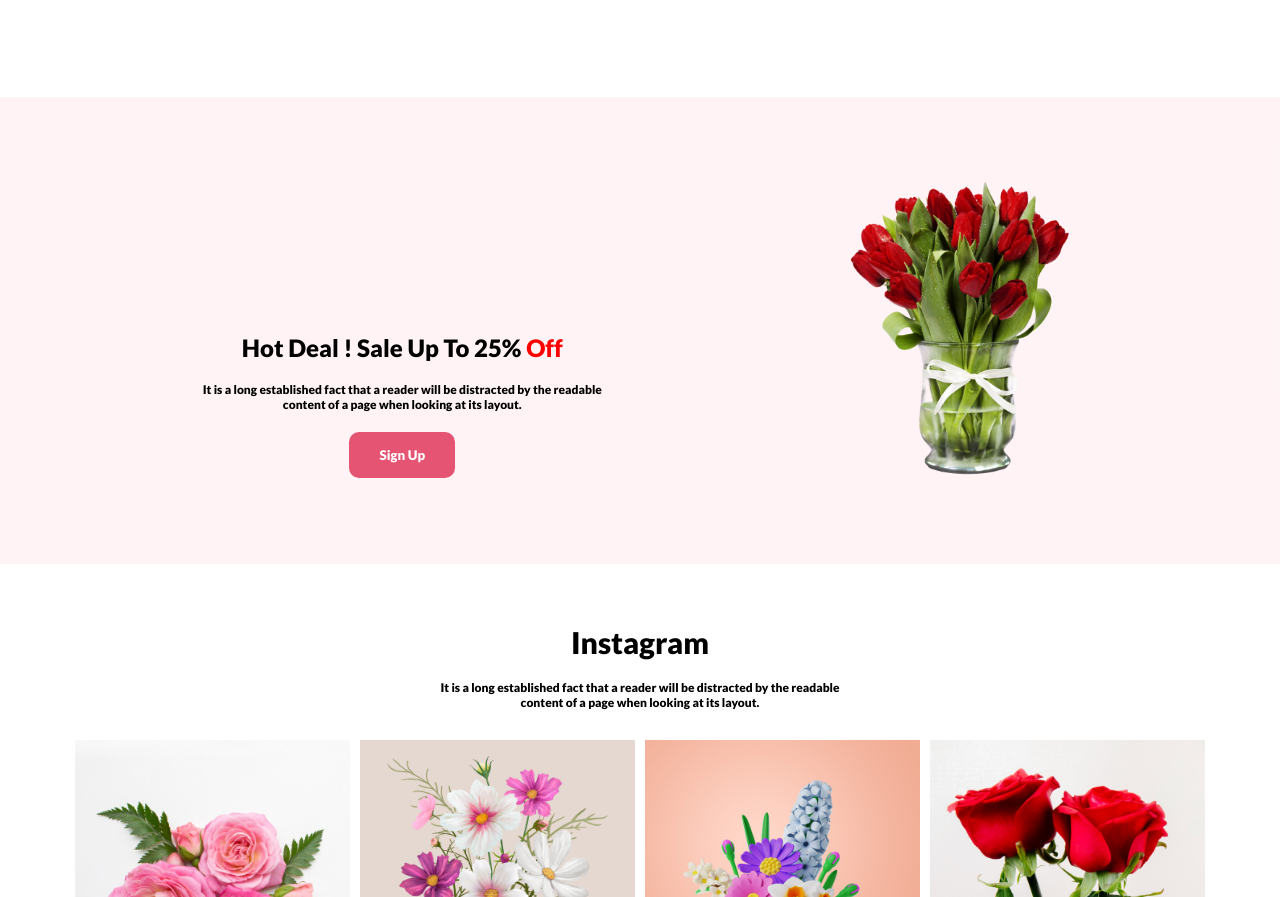
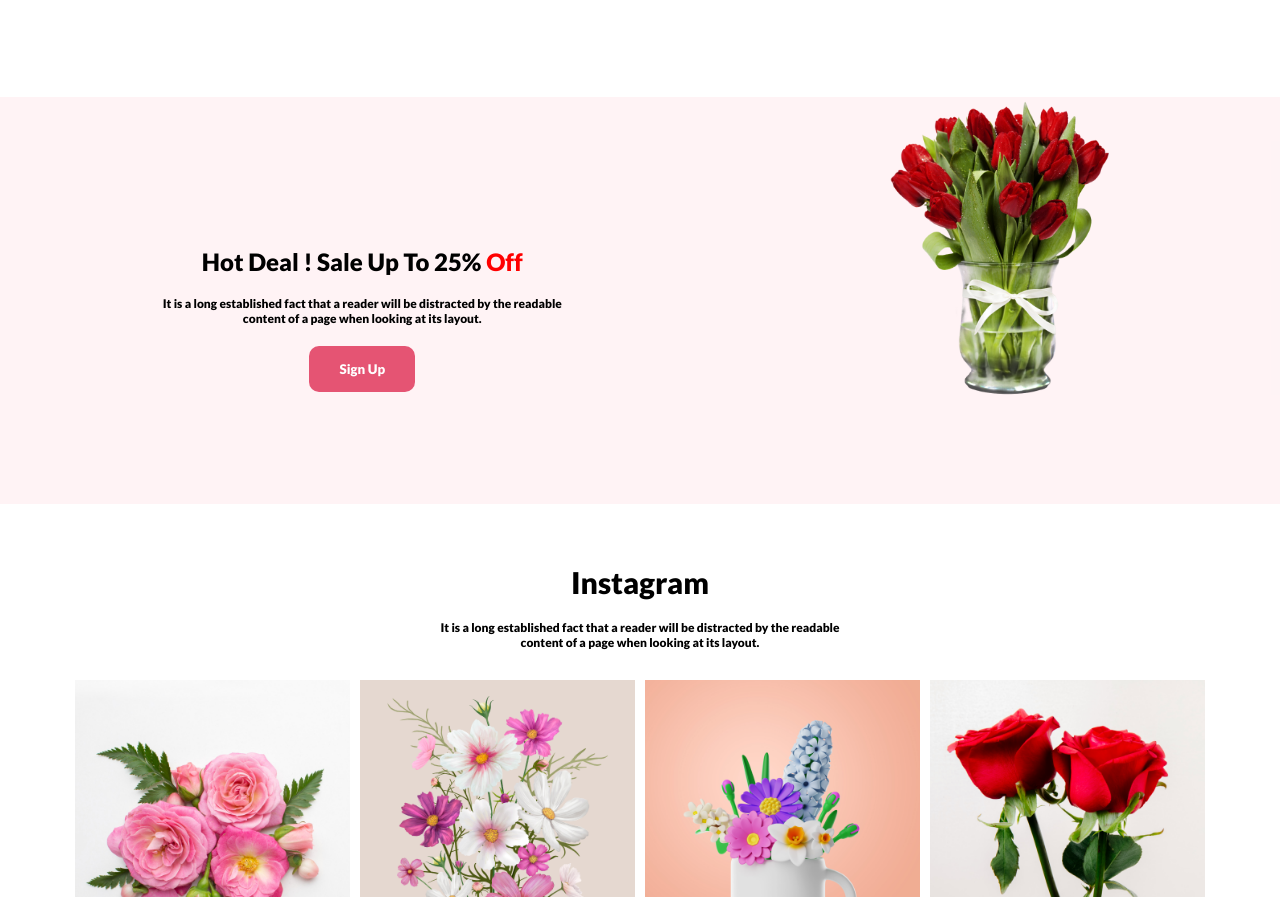
Before and after one commit to rakibrockyn/flower-shop-assignment, a plain HTML site: page index.html in a window 1280 px wide. Shown: the part 1638-2535 px from the top of the page. Drawn offline with Linux system fonts and the light colour scheme.

Commit message:
added hot deal title center

```diff
--- a/style.css
+++ b/style.css
@@ -117,17 +117,17 @@
 .hotdeal-about {
     display: flex;
     justify-content: space-around;
-    align-items: center;
+    padding-bottom: 100px;
+    background-color: #f88fa61c;
+}
+.hotdeal-text{
     text-align: center;
-    padding: 80px;
-    background-color: #f88fa61c;
 }
 .deal-title-color{
     color: red;
 }
 
 .hotdeal-descripation {
-    text-align: center;
     font-size: 12px;
     padding: 20px 0px 20px;
 }
```
